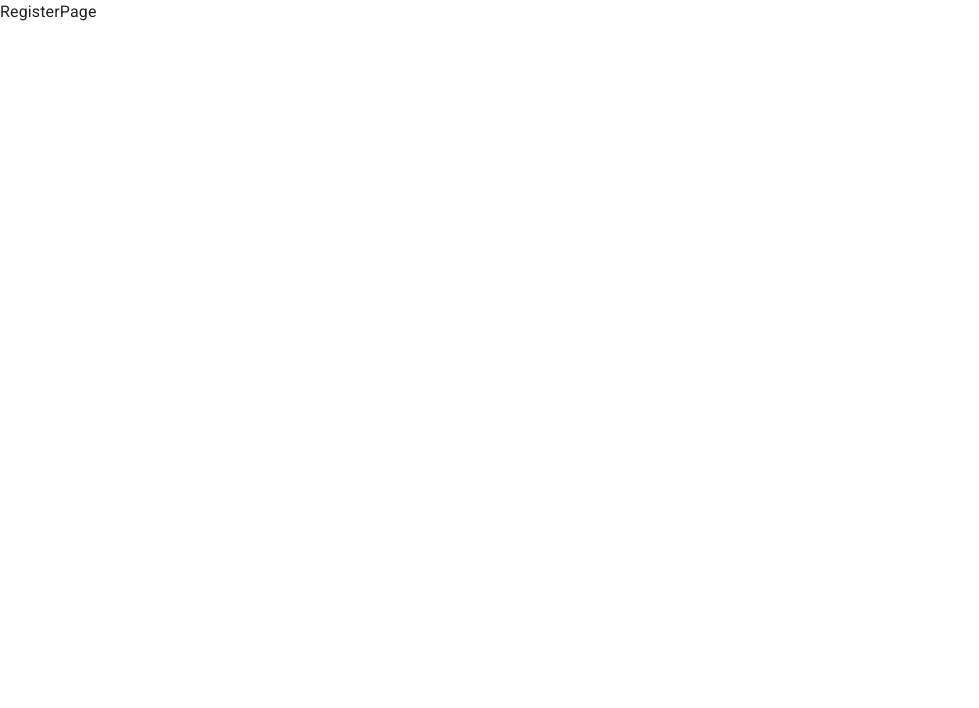
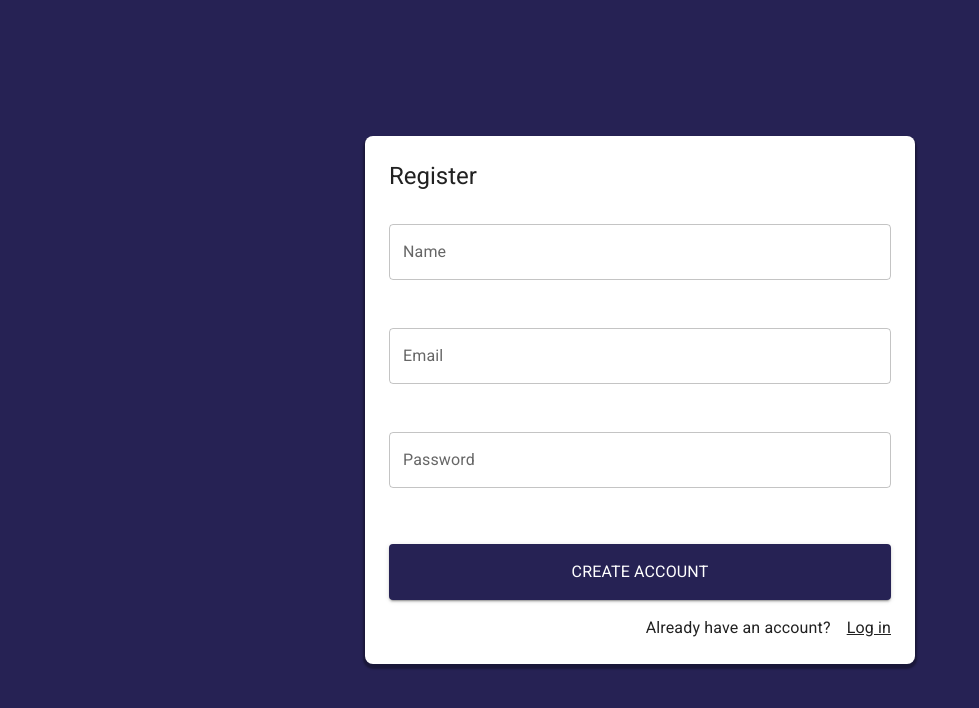
Before and after one commit to gsvidal/journal-app, a React (Vite) app: page /auth/register in a window 1280 px wide. Shown: the top 708 px of the page, without its empty margins (0-979 px from the left). Built offline with nearby package versions, Linux system fonts and the light colour scheme.

Commit message:
Add AuthLayout and use it for Login and Register pages

```diff
--- /dev/null
+++ b/src/auth/layout/AuthLayout.jsx
@@ -0,0 +1,23 @@
+//import './AuthLayout.css';
+
+import { Grid, Typography } from '@mui/material';
+
+export const AuthLayout = ({ children, title = '' }) => {
+  return (
+    <Grid
+      container
+      spacing={0}
+      direction="column"
+      alignItems="center"
+      justifyContent="center"
+      sx={{minHeight: '100vh', backgroundColor: 'primary.main', padding: 4 }}
+    >
+      <Grid item className="box-shadow" xs={3} sx={{  width: { sm: 550 }, backgroundColor: 'white', padding: 3, borderRadius: 2 }}>
+        <Typography variant="h5" sx={{ mb: 1 }}>
+          {title}
+        </Typography>
+        {children}
+      </Grid>
+    </Grid>
+  );
+};
--- a/src/auth/pages/LoginPage.jsx
+++ b/src/auth/pages/LoginPage.jsx
@@ -3,54 +3,42 @@
 import GoogleIcon from '@mui/icons-material/Google';
 import { Button, Grid, Link, TextField, Typography } from '@mui/material';
 import { Link as RouterLink } from 'react-router-dom';
+import { AuthLayout } from '../layout/AuthLayout';
 
 export const LoginPage = () => {
   return (
-    <Grid
-      container
-      spacing={0}
-      direction="column"
-      alignItems="center"
-      justifyContent="center"
-      sx={{ minHeight: '100vh', backgroundColor: 'primary.main', padding: 4 }}
-    >
-      <Grid item className="box-shadow" xs={3} sx={{ backgroundColor: 'white', padding: 3, borderRadius: 2 }}>
-        <Typography variant="h5" sx={{ mb: 1 }}>
-          Login
-        </Typography>
-
+    <AuthLayout title="Login">
       <form action="">
         <Grid container>
-            <Grid item xs={12} sx={{ my: 2 }}>
+          <Grid item xs={12} sx={{ my: { xs: 2, md: 3 } }}>
             <TextField label="Email" type="email" placeholder="email@gmail.com" fullWidth />
           </Grid>
-            <Grid item xs={12} sx={{ my: 2 }}>
+          <Grid item xs={12} sx={{ my: { xs: 2, md: 3 } }}>
             <TextField label="Password" type="password" placeholder="password" fullWidth />
           </Grid>
 
           <Grid container spacing={2} sx={{ my: 2 }}>
             <Grid item xs={12} sm={6}>
-                <Button sx={{py: 2}} variant="contained" fullWidth>
+              <Button sx={{ py: 2 }} variant="contained" fullWidth>
                 <Typography>Login</Typography>
               </Button>
             </Grid>
 
             <Grid item xs={12} sm={6}>
-                <Button  sx={{py: 2}} variant="contained" fullWidth>
+              <Button sx={{ py: 2 }} variant="contained" fullWidth>
                 <GoogleIcon />
-                    <Typography sx={{ml: 1}}>Google</Typography>
+                <Typography sx={{ ml: 1 }}>Google</Typography>
               </Button>
             </Grid>
           </Grid>
 
-            <Grid container direction='row' justifyContent='end'>
-              <Link component={ RouterLink } color='inherit' to='/auth/register'>
+          <Grid container direction="row" justifyContent="end">
+            <Link component={RouterLink} color="inherit" to="/auth/register">
               Create account
             </Link>
           </Grid>
         </Grid>
       </form>
-      </Grid>
-    </Grid>
+    </AuthLayout>
   );
 };
--- a/src/auth/pages/RegisterPage.jsx
+++ b/src/auth/pages/RegisterPage.jsx
@@ -1,9 +1,38 @@
-//import './RegisterPage.css';
+import { Button, Grid, Link, TextField, Typography } from '@mui/material';
+import { Link as RouterLink } from 'react-router-dom';
+import { AuthLayout } from '../layout/AuthLayout';
 
 export const RegisterPage = () => {
   return (
-    <>
-      <div>RegisterPage</div>
-    </>
+    <AuthLayout title="Register">
+      <form action="">
+        <Grid container>
+          <Grid item xs={12} sx={{ my: { xs: 2, md: 3 } }}>
+            <TextField label="Name" type="text" placeholder="Your full name" fullWidth />
+          </Grid>
+          <Grid item xs={12} sx={{ my: { xs: 2, md: 3 } }}>
+            <TextField label="Email" type="email" placeholder="email@gmail.com" fullWidth />
+          </Grid>
+          <Grid item xs={12} sx={{ my: { xs: 2, md: 3 } }}>
+            <TextField label="Password" type="password" placeholder="password" fullWidth />
+          </Grid>
+
+          <Grid container spacing={2} sx={{ my: 2 }}>
+            <Grid item xs={12}>
+              <Button sx={{ py: 2 }} variant="contained" fullWidth>
+                <Typography>Create account</Typography>
+              </Button>
+            </Grid>
+          </Grid>
+
+          <Grid container direction="row" justifyContent="end">
+            <Typography sx={{mr: 2}}>Already have an account?</Typography>
+            <Link component={RouterLink} color="inherit" to="/auth/login">
+              Log in
+            </Link>
+          </Grid>
+        </Grid>
+      </form>
+    </AuthLayout>
   );
 };
```
Lines whose indentation alone changed are shown as unchanged.
